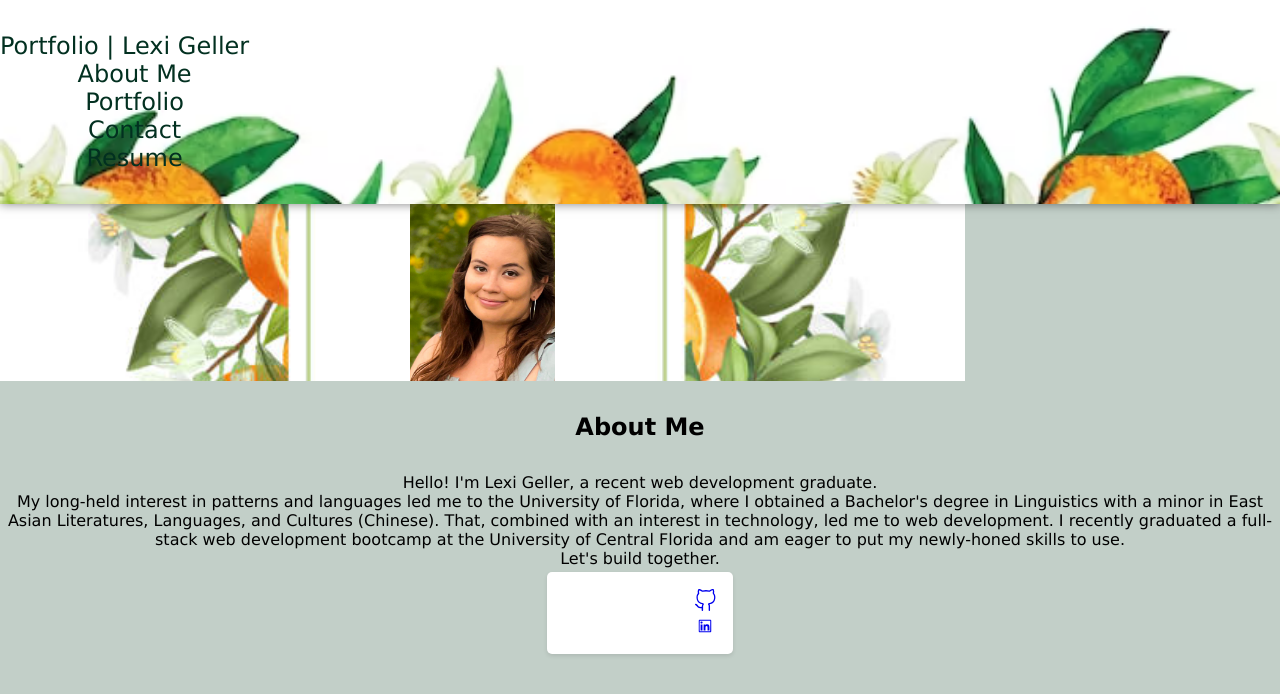
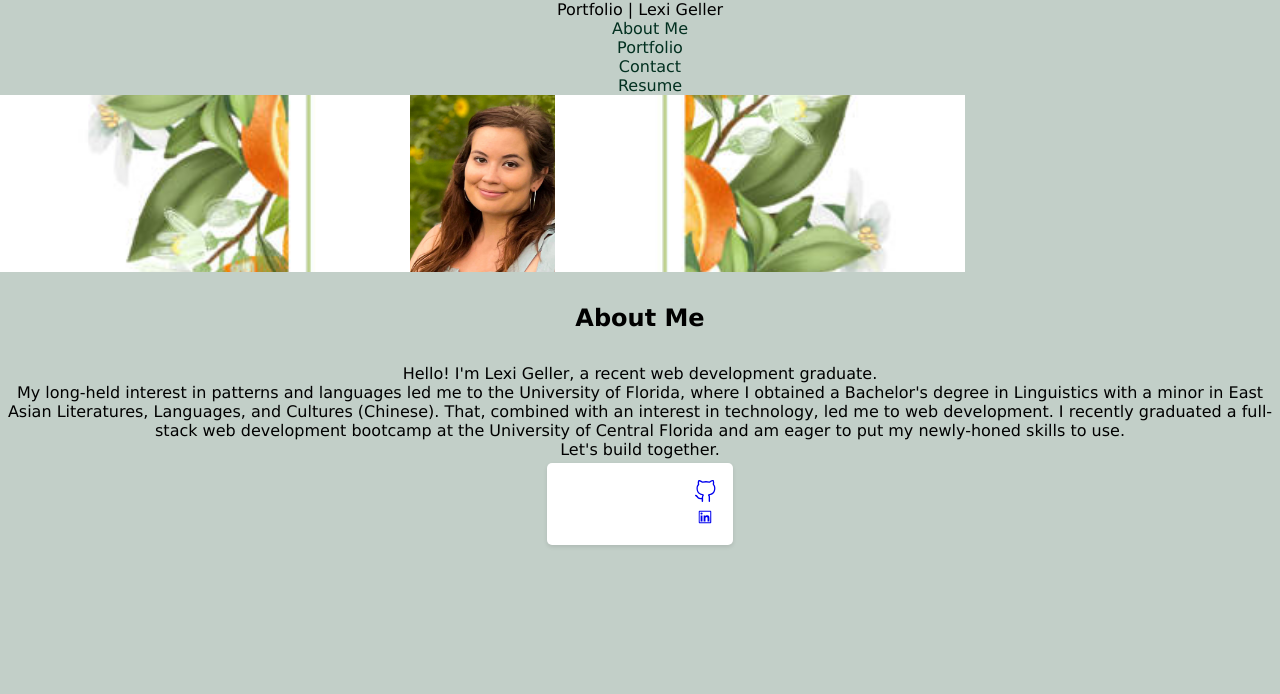
Before and after one commit to lexigeller/React-Portfolio, a React (Create React App) app: page / in a window 1280 px wide. Shown: the top 694 px of the page. Built offline with nearby package versions, Linux system fonts and the light colour scheme; a web font is replaced by a local one.

Commit message:
trying to fix header

```diff
--- a/src/App.js
+++ b/src/App.js
@@ -6,7 +6,6 @@ import Contact from './components/Contact';
 import Resume from './components/Resume';
 import Footer from './components/Footer';
 import './App.css';
-import Header from './components/Header';
 
 function App() {
   const [activeSection, setActiveSection] = useState('About Me');
@@ -16,8 +15,8 @@ function App() {
   };
 
   return (
-    <div className="App">
-      <Header activeSection={activeSection} onNavItemClick={handleNavItemClick} />
+    <div class="header" className="App">
+      <Navigation activeSection={activeSection} onNavItemClick={handleNavItemClick} />
       <main>
         {activeSection === 'About Me' && <AboutMe />}
         {activeSection === 'Portfolio' && <Portfolio />}
```
